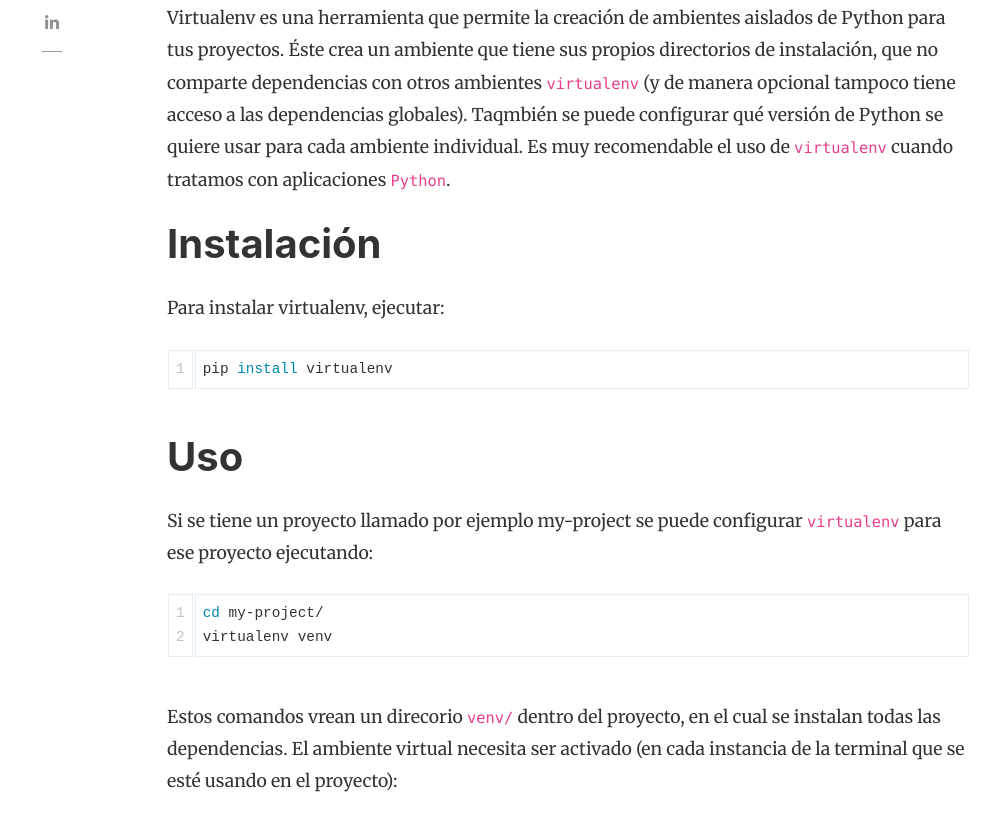
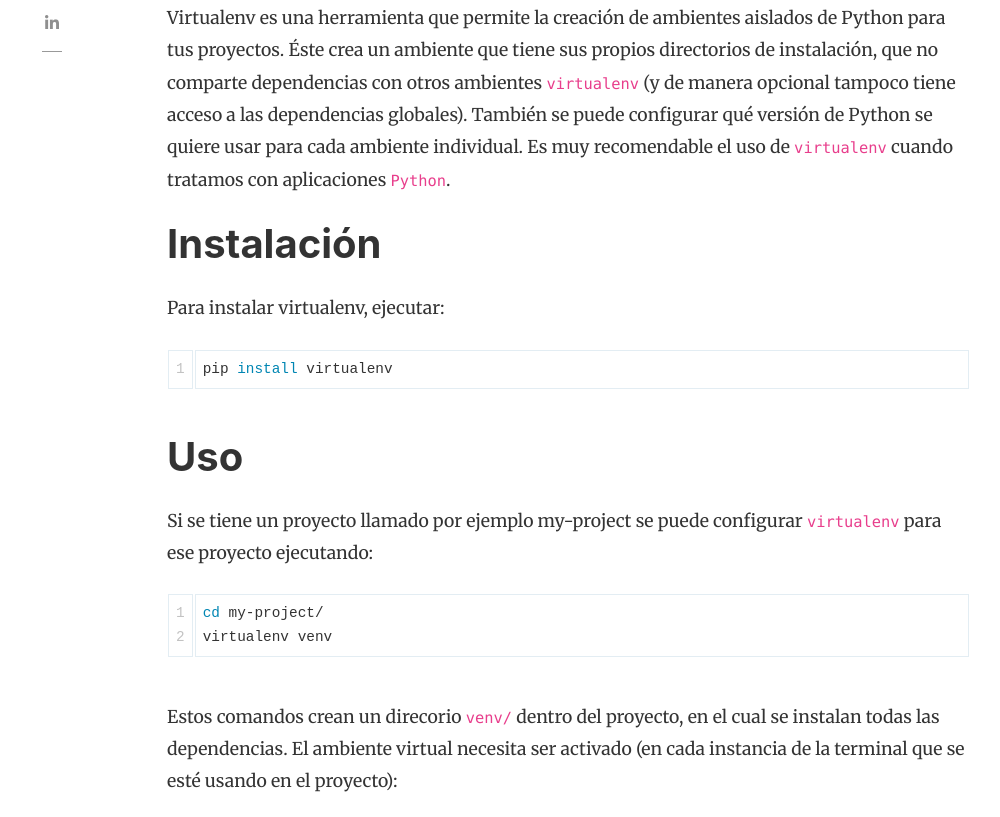
Before and after one commit to jmontoyac/tecniablog, a Jekyll site: the page built from _posts/2022-10-25-python-virtual-environment.md, in a window 1280 px wide and 1400 px high, scrolled down 512 px. Shown: the part 188-1005 px from the top of the window, without its empty margins (118-1118 px from the left). Built offline with Jekyll 4.4.1, drawn with Linux system fonts in a browser that asks for light colours; nearby versions of some CDN libraries.

Commit message:
Fix typos

````diff
--- a/_posts/2022-10-25-python-virtual-environment.md
+++ b/_posts/2022-10-25-python-virtual-environment.md
@@ -12,7 +12,7 @@ rating: 4
 
 # Virtualenv
 
-Virtualenv es una herramienta que permite la creación de ambientes aislados de Python para tus proyectos. Éste crea un ambiente que tiene sus propios directorios de instalación, que no comparte dependencias con otros ambientes ```virtualenv``` (y de manera opcional tampoco tiene acceso a las dependencias globales). Taqmbién se puede configurar  qué versión de Python se quiere usar para cada ambiente individual. Es muy recomendable el uso de ```virtualenv``` cuando tratamos con aplicaciones ```Python```.
+Virtualenv es una herramienta que permite la creación de ambientes aislados de Python para tus proyectos. Éste crea un ambiente que tiene sus propios directorios de instalación, que no comparte dependencias con otros ambientes ```virtualenv``` (y de manera opcional tampoco tiene acceso a las dependencias globales). También se puede configurar qué versión de Python se quiere usar para cada ambiente individual. Es muy recomendable el uso de ```virtualenv``` cuando tratamos con aplicaciones ```Python```.
 
 # Instalación
 
@@ -29,7 +29,7 @@ cd my-project/
 virtualenv venv
 ```
 
-Estos comandos vrean un direcorio ```venv/``` dentro del proyecto, en el cual se instalan todas las dependencias. El ambiente virtual necesita ser activado (en cada instancia de la terminal que se esté usando en el proyecto):
+Estos comandos crean un direcorio ```venv/``` dentro del proyecto, en el cual se instalan todas las dependencias. El ambiente virtual necesita ser activado (en cada instancia de la terminal que se esté usando en el proyecto):
 
 ```bash
 source venv/bin/activate
````
Also changed, not shown: 3 other files.
